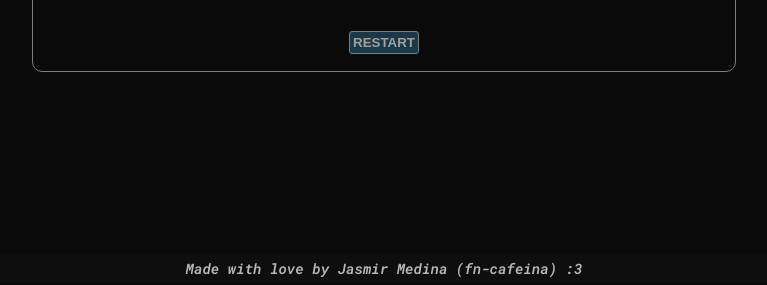
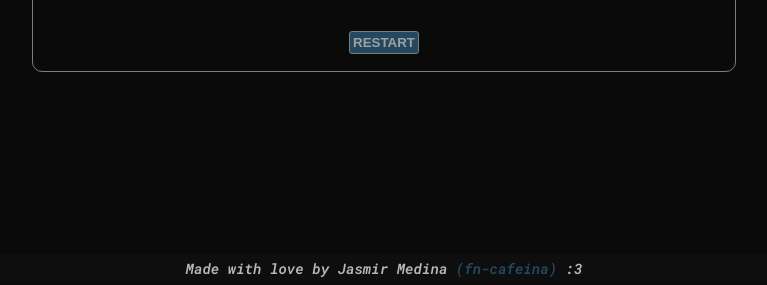
Before and after one commit to Rashon-t/XO, a plain HTML site: page index.html in a window 1280 px wide. Shown: the part 512-797 px from the top of the page, without its empty margins (256-1023 px from the left). Drawn offline with Linux system fonts and the light colour scheme.

Commit message:
added gh link

```diff
--- a/index.html
+++ b/index.html
@@ -39,7 +39,7 @@
         <button id="restart">RESTART</button>
     </div>
     <footer id="epic-footer">
-        <p>Made with love by Jasmir Medina (fn-cafeina) :3</p>
+        <p>Made with love by Jasmir Medina <a href="https://github.com/fn-cafeina" target="_blank">(fn-cafeina)</a> :3</p>
     </footer>
 </body>
 </html>
--- a/src/base.css
+++ b/src/base.css
@@ -4,7 +4,7 @@
     --text: #EDEDED;
     --subtext: #A1A1A1;
     --overlay: #7D7D7D;
-    --sky: rgba(30, 68, 90, 0.808);
+    --sky: rgba(40, 88, 116, 0.808);
 }
 
 * {
@@ -149,6 +149,11 @@ body {
     font-style: italic;
 }
 
+#epic-footer > p > a {
+    color: var(--sky);
+    text-decoration: none;
+}
+
 @media only screen and (max-width: 700px) {
     #container {
         width: 95%;
```
